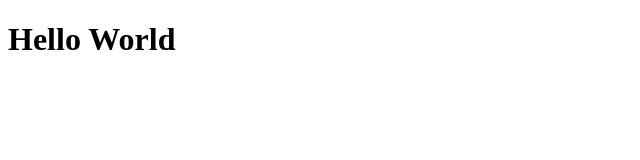
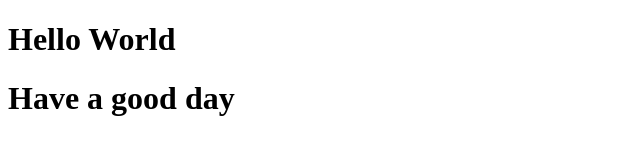
Before and after one commit to sauravwaghade19/HTML-CSS-JS, a plain HTML site: page site/index.html in a window 1280 px wide. Shown: the whole page, without its empty margins (0-640 px from the left). Drawn offline with Linux system fonts and the light colour scheme.

Commit message:
Added small message

```diff
--- a/site/example.html
+++ b/site/index.html
@@ -5,5 +5,6 @@
 </head>
 <body>
 		<h1>Hello World</h1>
+		<h1>Have a good day</h1>
 </body>
 </html>
```
